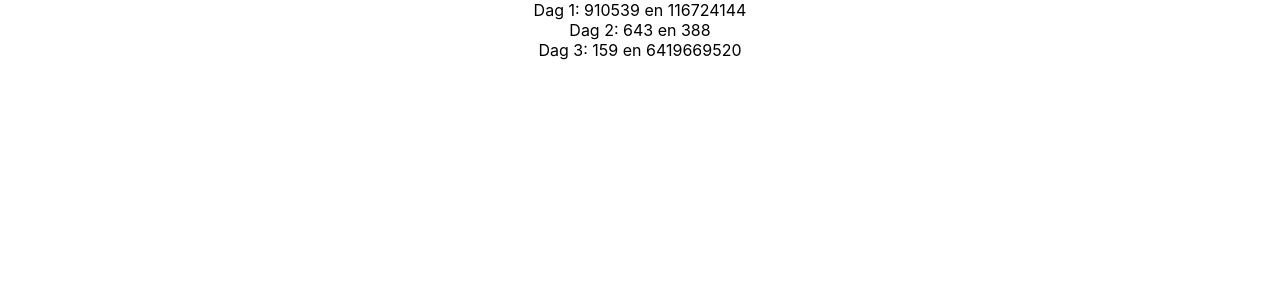
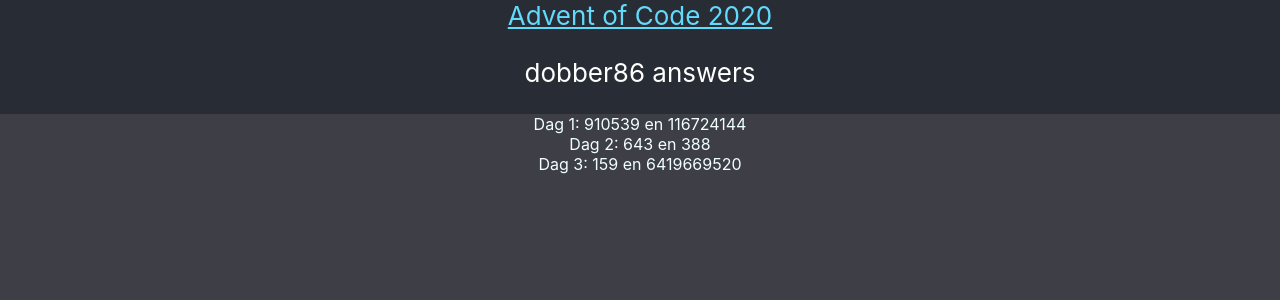
Before and after one commit to dobber86/AoC20, a React (Create React App) app: page / in a window 1280 px wide. Shown: the top 300 px of the page. Built offline with nearby package versions, Linux system fonts and the light colour scheme.

Commit message:
refactor

```diff
--- a/src/App.css
+++ b/src/App.css
@@ -7,15 +7,9 @@
   pointer-events: none;
 }
 
-@media (prefers-reduced-motion: no-preference) {
-  .App-logo {
-    animation: App-logo-spin infinite 20s linear;
-  }
-}
-
 .App-header {
   background-color: #282c34;
-  min-height: 100vh;
+  min-height: 10vh;
   display: flex;
   flex-direction: column;
   align-items: center;
@@ -27,12 +21,3 @@
 .App-link {
   color: #61dafb;
 }
-
-@keyframes App-logo-spin {
-  from {
-    transform: rotate(0deg);
-  }
-  to {
-    transform: rotate(360deg);
-  }
-}
--- a/src/App.js
+++ b/src/App.js
@@ -5,19 +5,33 @@
 import React from "react";
 
 const App = () => {
-  return (
-    <div className="App">
-         <div>
-             Dag 1: {resultDay1Part1()} en {resultDay1Part2()}
+    const results = [
+        {day: 1, part1: resultDay1Part1(), part2: resultDay1Part2()},
+        {day: 2, part1: resultDay2Part1(), part2: resultDay2Part2()},
+        {day: 3, part1: resultDay3Part1(), part2: resultDay3Part2()},
+    ]
+    return (
+        <div className="App">
+            <header className="App-header">
+                <a
+                    className="App-link"
+                    href="https://adventofcode.com/"
+                    target="_blank"
+                    rel="noopener noreferrer"
+                >
+                    Advent of Code 2020
+                </a>
+                <p>dobber86 answers</p>
+            </header>
+            {results.map(({day, part1, part2}) => {
+                return (
+                    <div>
+                        Dag {day}: {part1} en {part2}
+                    </div>
+                );
+            })}
         </div>
-         <div>
-             Dag 2: {resultDay2Part1()} en {resultDay2Part2()}
-        </div>
-         <div>
-             Dag 3: {resultDay3Part1()} en {resultDay3Part2()}
-        </div>
-    </div>
-  );
+    );
 }
 
 export default App;
--- a/src/calculations/day3.js
+++ b/src/calculations/day3.js
@@ -11,6 +11,7 @@
         if (x >= rowLength) {
             x -= rowLength
         }
+        return x;
     });
     return (path.match(new RegExp("#", "g")) || []).length;
 }
@@ -34,8 +35,9 @@
             if (x >= rowLength) {
                 x -= rowLength
             }
+            return x;
         });
-        multipliedTrees *= (path.match(new RegExp("#", "g")) || []).length;
+        return multipliedTrees *= (path.match(new RegExp("#", "g")) || []).length;
     });
     return multipliedTrees;
 }
--- a/src/index.css
+++ b/src/index.css
@@ -5,6 +5,8 @@
     sans-serif;
   -webkit-font-smoothing: antialiased;
   -moz-osx-font-smoothing: grayscale;
+  background-color: #3e3e47;
+  color: azure;
 }
 
 code {
```
Also changed, not shown: 1 other file (tests, documents, lock files or other folders).
